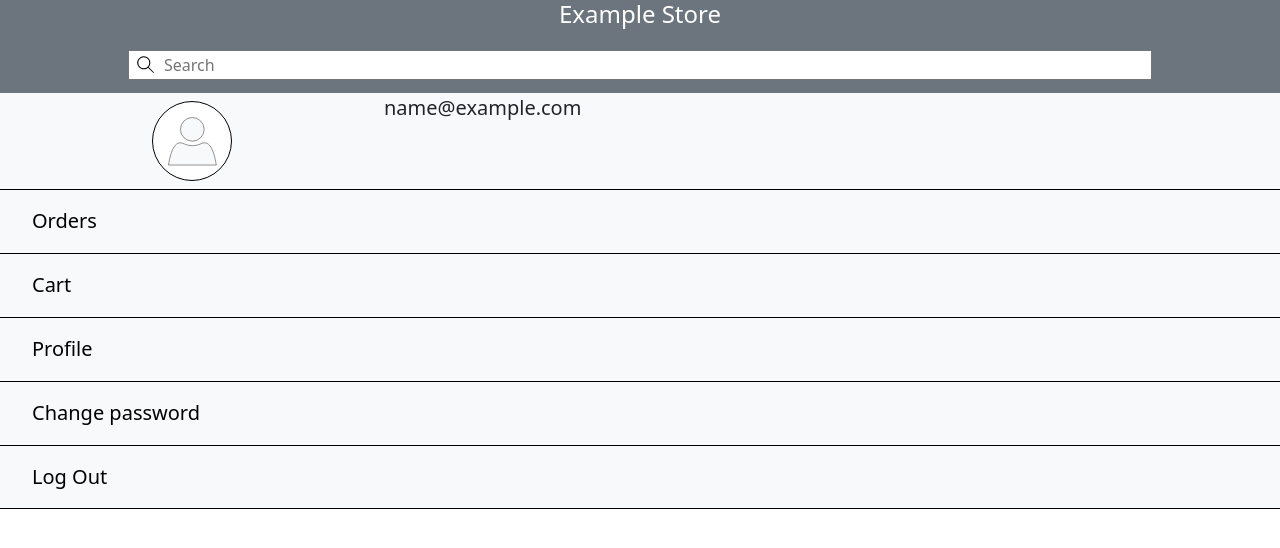
After one commit to nguyenlethannha304/StoreExample, a Django app: page /users/panel/ in a window 1280 px wide. The commit adds this page. Shown: the top 548 px of the page. Run offline with Django 3.2, Linux system fonts and the light colour scheme; the visitor is signed in with stand-in values (Sample User, id 1); some libraries are stand-ins or nearby versions.

Commit message:
Code static and template for users app

```diff
--- a/backend/apps/static/css/base.css
+++ b/backend/apps/static/css/base.css
@@ -60,8 +60,8 @@ nav {
 
 
 
-/* mobile__bottom_nav */
-.mobile__nav {
+/* mobile_bottom_nav */
+.mobile_bottom_nav {
     position: fixed;
     bottom: 0;
     display: flex;
@@ -73,21 +73,21 @@ nav {
 }
 
 @media (min-width:600px) {
-    .mobile__nav {
+    .mobile_bottom_nav {
         display: none;
     }
 }
 
-.mobile__nav>a {
+.mobile_bottom_nav>a {
     display: block;
     display: flex;
     justify-content: center;
     align-items: center;
-    width: calc(20vw - 0.125rem);
+    width: 25vw;
     height: 3.5rem;
 }
 
-.mobile__nav>div>svg {
+.mobile_bottom_nav>div>svg {
     width: 1.5rem;
     height: 3.5rem;
 }
--- /dev/null
+++ b/backend/apps/static/css/users/panel.css
@@ -0,0 +1,72 @@
+/* USER-INFORMATION */
+.user-information {
+    display: flex;
+    height: 6rem;
+    width: 100vw;
+    background-color: var(--bs-light);
+}
+
+.avatar-container {
+    display: flex;
+    width: 30vw;
+    height: 100%;
+    justify-content: center;
+    align-items: center;
+}
+
+.avatar {
+    border: 1px black solid;
+    height: 5rem;
+    width: 5rem;
+    border-radius: 5rem;
+    background-color: var(--bs-white);
+}
+
+.avatar__user {
+    display: flex;
+    justify-content: center;
+    align-items: center;
+}
+
+.avatar__user svg {
+    width: 70%;
+    height: 70%;
+    fill: var(--bs-light);
+}
+
+.user-email {
+    display: flex;
+    align-content: center;
+    width: 70vw;
+    height: 100%;
+}
+
+.user-email p {
+    font-size: 1.25rem;
+    text-align: center;
+}
+
+/*  */
+.list-item {
+    display: flex;
+    align-content: center;
+    width: 100vw;
+    height: 4rem;
+    padding: 0.5rem 1rem;
+    background: var(--bs-light);
+    border-top: 1px black solid;
+}
+
+.list-item a {
+    padding: 0.5rem 0rem;
+    width: 100%;
+    height: 100%;
+    text-decoration: None;
+    font-size: 1.25rem;
+    text-indent: 1rem;
+    color: black;
+}
+
+.logout {
+    border-bottom: 1px black solid;
+}
--- a/backend/apps/static/js/base.js
+++ b/backend/apps/static/js/base.js
@@ -19,12 +19,12 @@ const iconDict = {
     'user':USER,
     'cart':CART,
     'x':X,
-    'password_show':PASSWORD_SHOW,
-    'password_hidden':PASSWORD_HIDDEN,
+    'passwordShow':PASSWORD_SHOW,
+    'passwordHidden':PASSWORD_HIDDEN,
 }
 // Create Icons (use className to create appropriate icons)
 let icons = document.querySelectorAll('.icon')
-let iconNamePattern = /__([a-z]+)$/; // e.g: classValue='icon nav__home' => iconName = 'home' (Get [1] of matchArray)
+let iconNamePattern = /__([a-zA-Z]+)$/; // e.g: classValue='icon nav__home' => iconName = 'home' (Get [1] of matchArray)
 icons.forEach(icon => {
     let classValues = icon.classList.value
     let iconName = classValues.match(iconNamePattern)[1]
--- a/backend/apps/templates/_base.html
+++ b/backend/apps/templates/_base.html
@@ -36,12 +36,11 @@
         {% block main %}{% endblock main %}
         <!-- Bottom Nav for mobile device -->
     </main>
-    <div class="mobile__nav">
+    <div class="mobile_bottom_nav">
         <a href="{% url 'core:home' %}" class="icon mobile__nav__home"></a>
         <a href="" class="icon mobile__nav__menubar"></a>
-        <a href="" class="icon mobile__nav__chat"></a>
         <a href="" class="icon mobile__nav__cart"></a>
-        <a href="{% url 'users:profile' %}" class="icon mobile__nav__user"></a>
+        <a href="{% url 'users:panel' %}" class="icon mobile__nav__user"></a>
     </div>
     <!-- Footer -->
     <footer>
--- /dev/null
+++ b/backend/apps/templates/users/panel.html
@@ -0,0 +1,22 @@
+{% extends '_base.html' %}
+{% load static %}
+{% block css %}
+    <link rel="stylesheet" type="text/css" href="{% static 'css/users/panel.css' %}">
+{% endblock css %}
+{% block main %}
+<div class="user-information">
+    <div class="avatar-container">
+        <div class="avatar">
+            <div class="icon avatar__user"></div>
+        </div>
+    </div>
+    <div class="user-email">
+        <p>{{user.email}}</p>
+    </div>
+</div>
+<div class="list-item orders"><a href="">Orders</a></div>
+<div class="list-item cart"><a href="">Cart</a></div>
+<div class="list-item profile"><a href="{% url 'users:profile' %}">Profile</a></div>
+<div class="list-item change-password"><a href="{% url 'users:change_password' %}">Change password</a></div>
+<div class="list-item logout"><a href="{% url 'users:logout' %}">Log Out</a></div>
+{% endblock main %}
```
Also changed, not shown: backend/apps/static/css/users/user_form.css (+25 -4 lines), backend/apps/static/js/users/change_password.js (+1 -13 lines), backend/apps/static/js/users/login.js (+3 -7 lines), backend/apps/static/js/users/register.js (+8 -19 lines), backend/apps/static/js/users/user_validate.js (+18 -0 lines), backend/apps/templates/users/change_password.html (+15 -6 lines), backend/apps/templates/users/login.html (+15 -1 lines), backend/apps/templates/users/profile.html (+4 -4 lines), backend/apps/templates/users/register.html (+30 -2 lines).
